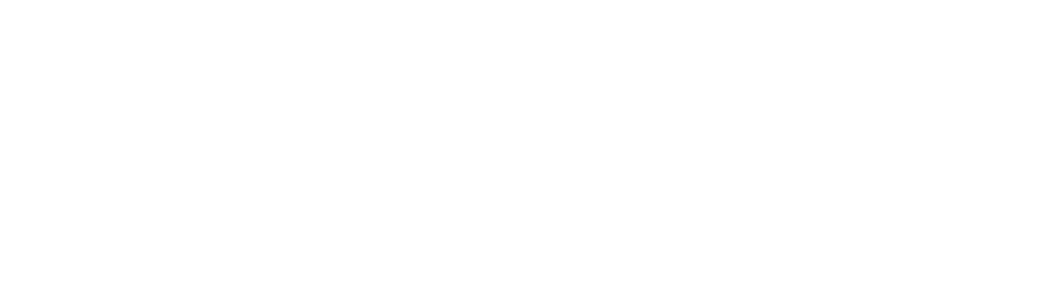
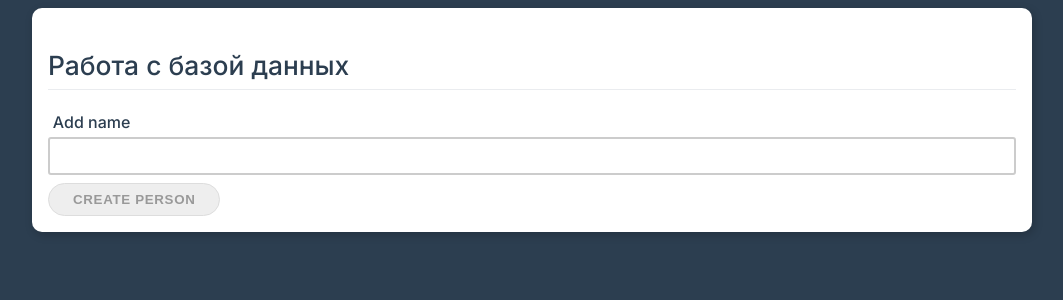
Before and after one commit to OlgaJaer/vue3-cli, a Vue app: page / in a window 1280 px wide. Shown: the top 300 px of the page, without its empty margins (108-1171 px from the left). Built offline with nearby package versions, Linux system fonts and the light colour scheme.

Commit message:
http - create database and add POST request

```diff
--- a/src/App.vue
+++ b/src/App.vue
@@ -1,13 +1,45 @@
 <template>
-  <div>
+  <div class="container">
+    <form class="card" @submit.prevent="createPerson">
+      <h2>Работа с базой данных</h2>
 
+      <div class="form-control" >
+        <label for="name">Add name</label>
+        <input type="text" id="name" v-model.trim="name">
+      </div>
+
+      <button class="btn primary" :disabled="name.length === 0" >Create person</button>
+
+    </form>
   </div>
 </template>
 
 <script>
 export default {
-  name: 'App',
-  components: {
+  data () {
+    return {
+      name: ''
+    }
+  },
+  methods: {
+    async createPerson () {
+      // https://vue-http-44ded-default-rtdb.europe-west1.firebasedatabase.app/people.json
+      // this.name
+
+      const response = await fetch('https://vue-http-44ded-default-rtdb.europe-west1.firebasedatabase.app/people.json', {
+        method: 'POST',
+        headers: {
+          'Content-type': 'application/json'
+        },
+        body: JSON.stringify({
+          firstName: this.name
+        })
+      })
+
+      const firebaseData = await response.json()
+      console.log(firebaseData)
+      this.name = ''
+    }
   }
 }
 </script>
--- a/src/main.js
+++ b/src/main.js
@@ -1,4 +1,5 @@
 import { createApp } from 'vue'
 import App from './App.vue'
+import './theme.css'
 
 createApp(App).mount('#app')
--- a/src/theme.css
+++ b/src/theme.css
@@ -1,4 +1,4 @@
-@import url('https://fonts.googleapis.com/css2?family=Roboto:wght@400;500&display=swap');
+@import url('https://fonts.googleapis.com/css2?family=Inter:wght@400;500;600&display=swap');
 
 * {
     box-sizing: border-box;
@@ -59,13 +59,13 @@
     font-size: 1.35rem;
 }
 
-.primary {
-    color: #42b983;
-}
+/*.primary {*/
+/*    color: #42b983;*/
+/*}*/
 
-.danger {
-    color: #e53935;
-}
+/*.danger {*/
+/*    color: #e53935;*/
+/*}*/
 
 .btn {
     color: #42b983;
@@ -90,6 +90,14 @@
 .btn:hover {
     cursor: pointer;
     opacity: 0.8;
+}
+
+.btn:disabled {
+    cursor: not-allowed;
+    opacity: 1!important;
+    background: #eee!important;
+    border-color: #ddd!important;
+    color: #999!important;
 }
 
 .btn:active {
@@ -135,7 +143,8 @@
     margin-bottom: 0.5rem;
 }
 
-.form-control input {
+.form-control input,
+.form-control select {
     margin: 0;
     outline: none;
     border: 2px solid #ccc;
@@ -145,6 +154,28 @@
     padding: 0.5rem 1.5rem;
     border-radius: 3px;
     font-size: 1rem;
+}
+
+.form-control small {
+    color: #e53935;
+}
+
+.form-control.invalid input {
+    border-color: #e53935;
+}
+
+.form-checkbox {
+    margin-bottom: 1rem;
+}
+
+.form-checkbox .label {
+    display: block;
+    margin: 0 0 0.3rem 0.3rem;
+    font-weight: 500;
+}
+
+.form-checkbox .checkbox input {
+    margin-right: 1rem;
 }
 
 .form-control label {
@@ -189,3 +220,127 @@
     justify-content: space-between;
     padding: 0.5rem 0;
 }
+
+.alert {
+    padding: 1rem 1.5rem;
+    border-left-width: .5rem;
+    border-left-style: solid;
+    margin: 1rem 0;
+    position: relative;
+    border-bottom-right-radius: 2px;
+    border-top-right-radius: 2px;
+}
+
+.alert.primary {
+    border-color: #42b983;
+    background-color: #f8f8f8;
+}
+
+.alert.danger {
+    border-color: #e53935;
+    background-color: #f8f8f8;
+}
+
+.alert.warning {
+    border-color: #c25205;
+    background-color: #f8f8f8;
+}
+
+.alert p {
+    color: #222;
+    line-height: 1.7;
+}
+
+.alert-title {
+    text-transform: uppercase;
+    font-weight: 600;
+    margin-bottom: -.4rem;
+    color: #222;
+}
+
+.modal {
+    position: fixed;
+    top: 60px;
+    width: 600px;
+    padding: 1rem;
+    background: #fff;
+    z-index: 1000;
+    left: 50%;
+    border-radius: 10px;
+    transform: translateX(-50%);
+    box-shadow: 2px 3px 10px rgba(0, 0, 0, 0.2);
+}
+
+.modal-backdrop {
+    position: fixed;
+    top: 0;
+    right: 0;
+    left: 0;
+    bottom: 0;
+    background: rgba(0, 0, 0, .35);
+}
+
+
+.loader {
+    font-size: 10px;
+    margin: 50px auto;
+    text-indent: -9999em;
+    width: 11em;
+    height: 11em;
+    border-radius: 50%;
+    background: #ffffff;
+    background: -moz-linear-gradient(left, #ffffff 10%, rgba(255, 255, 255, 0) 42%);
+    background: -webkit-linear-gradient(left, #ffffff 10%, rgba(255, 255, 255, 0) 42%);
+    background: -o-linear-gradient(left, #ffffff 10%, rgba(255, 255, 255, 0) 42%);
+    background: -ms-linear-gradient(left, #ffffff 10%, rgba(255, 255, 255, 0) 42%);
+    background: linear-gradient(to right, #ffffff 10%, rgba(255, 255, 255, 0) 42%);
+    position: relative;
+    -webkit-animation: load3 1.4s infinite linear;
+    animation: load3 1.4s infinite linear;
+    -webkit-transform: translateZ(0);
+    -ms-transform: translateZ(0);
+    transform: translateZ(0);
+}
+.loader:before {
+    width: 50%;
+    height: 50%;
+    background: #ffffff;
+    border-radius: 100% 0 0 0;
+    position: absolute;
+    top: 0;
+    left: 0;
+    content: '';
+}
+.loader:after {
+    background: #2c3e50;
+    width: 75%;
+    height: 75%;
+    border-radius: 50%;
+    content: '';
+    margin: auto;
+    position: absolute;
+    top: 0;
+    left: 0;
+    bottom: 0;
+    right: 0;
+}
+@-webkit-keyframes load3 {
+    0% {
+        -webkit-transform: rotate(0deg);
+        transform: rotate(0deg);
+    }
+    100% {
+        -webkit-transform: rotate(360deg);
+        transform: rotate(360deg);
+    }
+}
+@keyframes load3 {
+    0% {
+        -webkit-transform: rotate(0deg);
+        transform: rotate(0deg);
+    }
+    100% {
+        -webkit-transform: rotate(360deg);
+        transform: rotate(360deg);
+    }
+}
```
